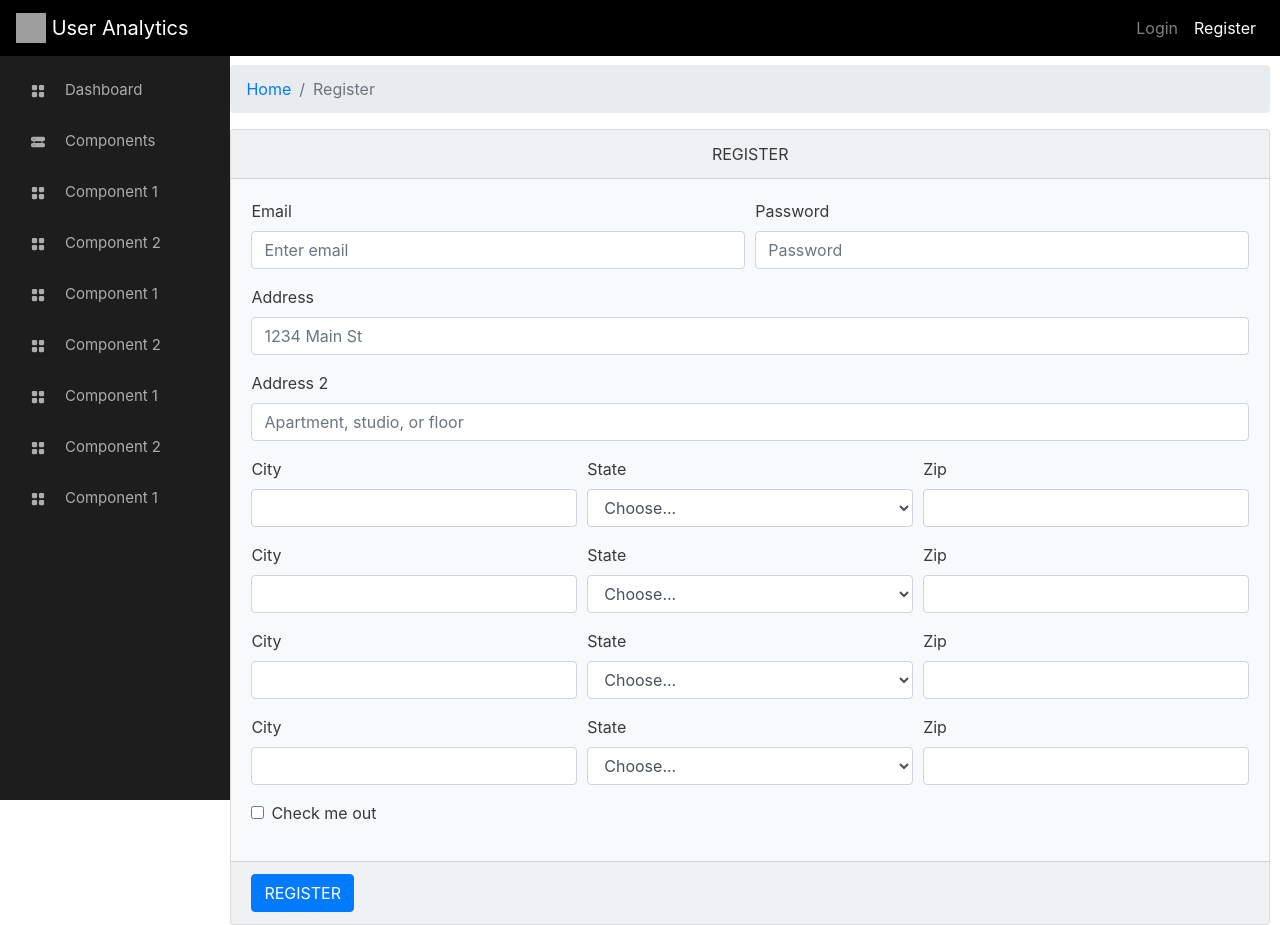
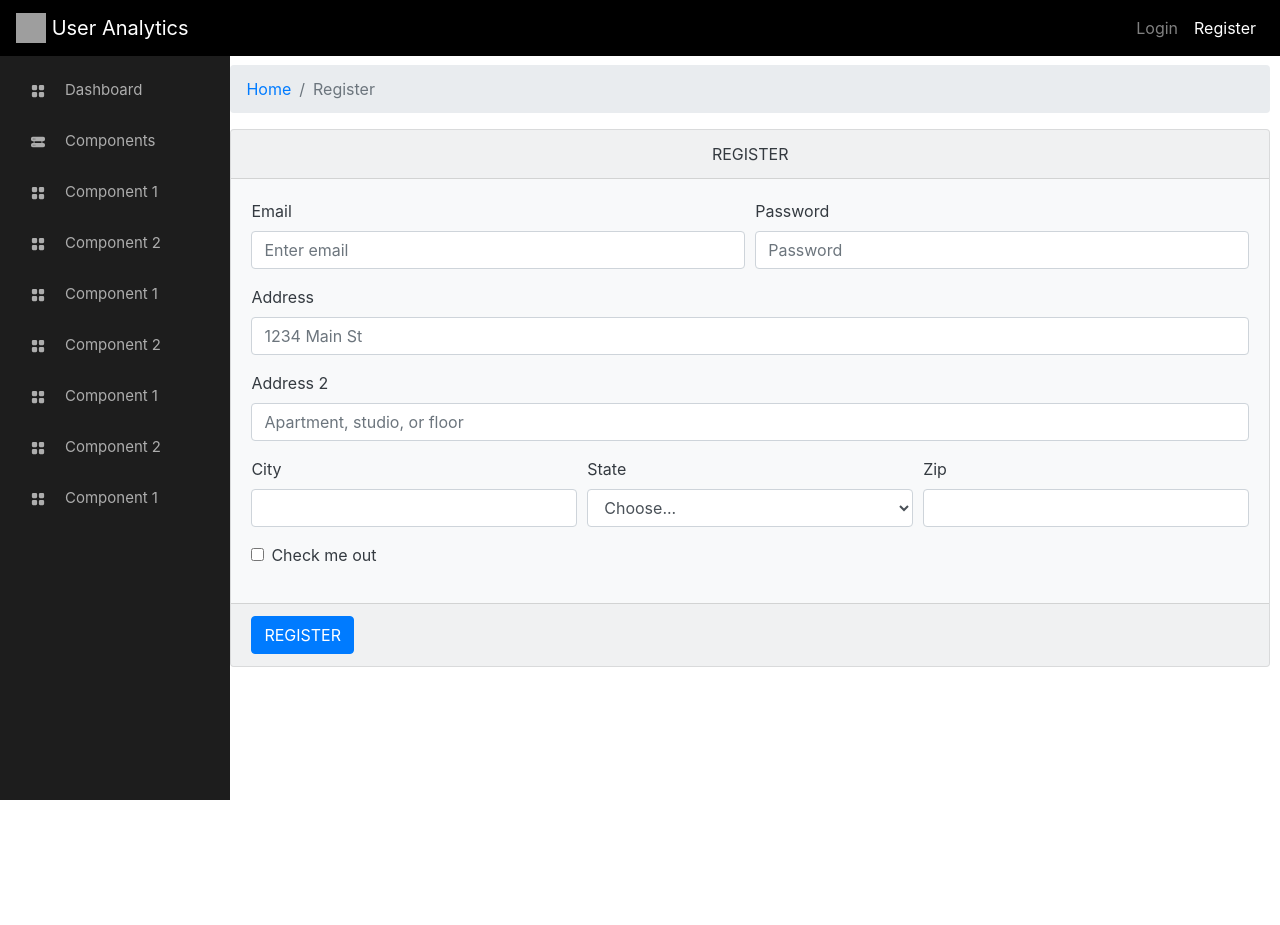
Before and after one commit to SheikSena/user-analytics-client, a React (Create React App) app: page /register in a window 1280 px wide. After the commit the page ends 800 px from the top, so only its background shows below. Built offline with nearby package versions, Linux system fonts and the light colour scheme; grey boxes are pictures that could not be loaded.

Commit message:
Minor Fixes

```diff
--- a/public/index.html
+++ b/public/index.html
@@ -1,14 +1,12 @@
 <!DOCTYPE html>
 <html lang="en">
+
 <head>
   <meta charset="utf-8" />
-    <link rel="icon" href="%PUBLIC_URL%/favicon.ico" />
+  <link rel="icon" href="https://i.pinimg.com/originals/3f/3d/d9/3f3dd9219f7bb1c9617cf4f154b70383.jpg" />
   <meta name="viewport" content="width=device-width, initial-scale=1" />
   <meta name="theme-color" content="#000000" />
-    <meta
-      name="description"
-      content="Web site created using create-react-app"
-    />
+  <meta name="description" content="Web site created using create-react-app" />
   <link rel="apple-touch-icon" href="%PUBLIC_URL%/logo192.png" />
   <!--
       manifest.json provides metadata used when your web app is installed on a
@@ -26,6 +24,7 @@
     -->
   <title>React App</title>
 </head>
+
 <body>
   <noscript>You need to enable JavaScript to run this app.</noscript>
   <div id="root"></div>
@@ -40,4 +39,5 @@
       To create a production bundle, use `npm run build` or `yarn build`.
     -->
 </body>
+
 </html>
--- a/src/components/Register.js
+++ b/src/components/Register.js
@@ -61,57 +61,6 @@ export default function Register() {
                                 <Form.Control />
                             </Form.Group>
                         </Form.Row>
-                        <Form.Row>
-                            <Form.Group as={Col} controlId="formGridCity">
-                                <Form.Label>City</Form.Label>
-                                <Form.Control />
-                            </Form.Group>
-                            <Form.Group as={Col} controlId="formGridState">
-                                <Form.Label>State</Form.Label>
-                                <Form.Control as="select" defaultValue="Choose...">
-                                    <option>Choose...</option>
-                                    <option>...</option>
-                                </Form.Control>
-                            </Form.Group>
-                            <Form.Group as={Col} controlId="formGridZip">
-                                <Form.Label>Zip</Form.Label>
-                                <Form.Control />
-                            </Form.Group>
-                        </Form.Row>
-                        <Form.Row>
-                            <Form.Group as={Col} controlId="formGridCity">
-                                <Form.Label>City</Form.Label>
-                                <Form.Control />
-                            </Form.Group>
-                            <Form.Group as={Col} controlId="formGridState">
-                                <Form.Label>State</Form.Label>
-                                <Form.Control as="select" defaultValue="Choose...">
-                                    <option>Choose...</option>
-                                    <option>...</option>
-                                </Form.Control>
-                            </Form.Group>
-                            <Form.Group as={Col} controlId="formGridZip">
-                                <Form.Label>Zip</Form.Label>
-                                <Form.Control />
-                            </Form.Group>
-                        </Form.Row>
-                        <Form.Row>
-                            <Form.Group as={Col} controlId="formGridCity">
-                                <Form.Label>City</Form.Label>
-                                <Form.Control />
-                            </Form.Group>
-                            <Form.Group as={Col} controlId="formGridState">
-                                <Form.Label>State</Form.Label>
-                                <Form.Control as="select" defaultValue="Choose...">
-                                    <option>Choose...</option>
-                                    <option>...</option>
-                                </Form.Control>
-                            </Form.Group>
-                            <Form.Group as={Col} controlId="formGridZip">
-                                <Form.Label>Zip</Form.Label>
-                                <Form.Control />
-                            </Form.Group>
-                        </Form.Row>
                         <Form.Group id="formGridCheckbox">
                             <Form.Check type="checkbox" label="Check me out" />
                         </Form.Group>
@@ -128,7 +77,7 @@ export default function Register() {
                         <strong className="mr-auto" >Success</strong> &nbsp;&nbsp;&nbsp;&nbsp;&nbsp;&nbsp;&nbsp;&nbsp;&nbsp;&nbsp;&nbsp;&nbsp;&nbsp;&nbsp;&nbsp;&nbsp;&nbsp;&nbsp;&nbsp;&nbsp;&nbsp;&nbsp;&nbsp;&nbsp;
                         <small>just now</small>
                     </Toast.Header>
-                    <Toast.Body>Logged-In Successfully</Toast.Body>
+                    <Toast.Body>Registration Completed Successfully</Toast.Body>
                 </Toast>
             </div>
             <div className={blockScreen} width="100%"></div>
```
Also changed, not shown: 1 other file (tests, documents, lock files or other folders). Lines whose indentation alone changed are shown as unchanged.
